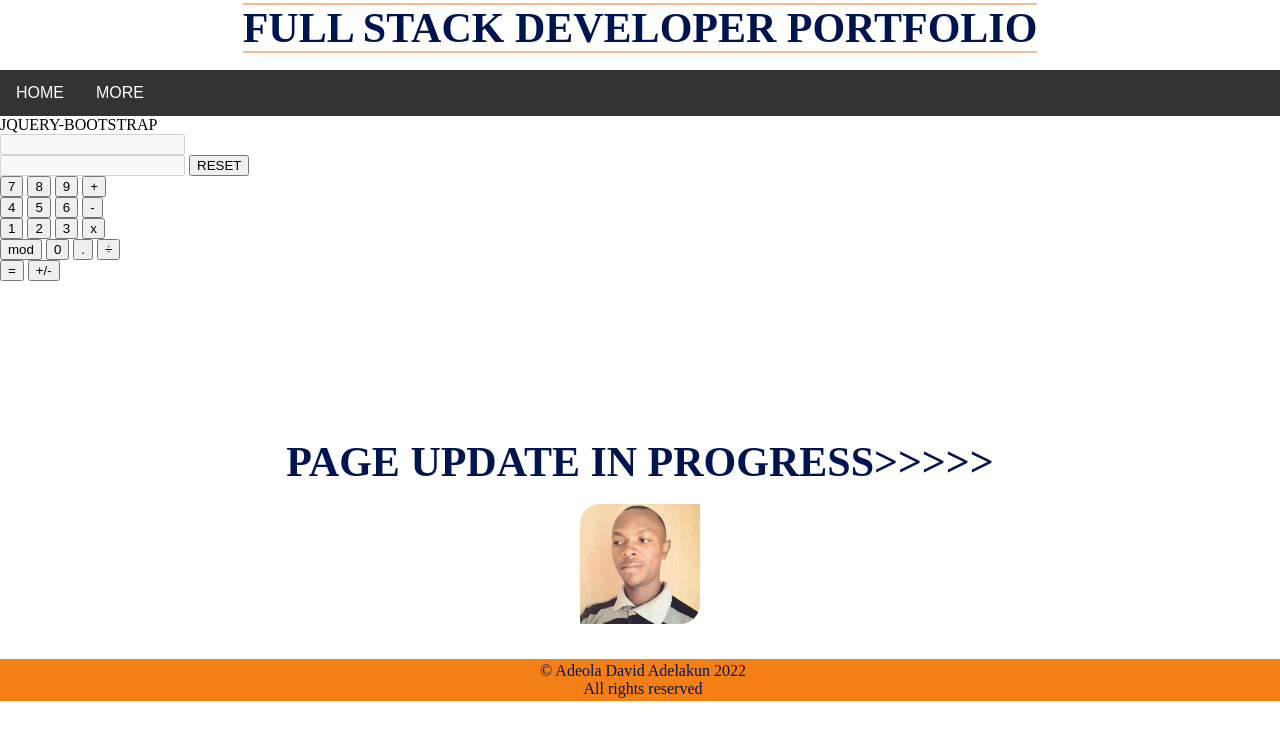
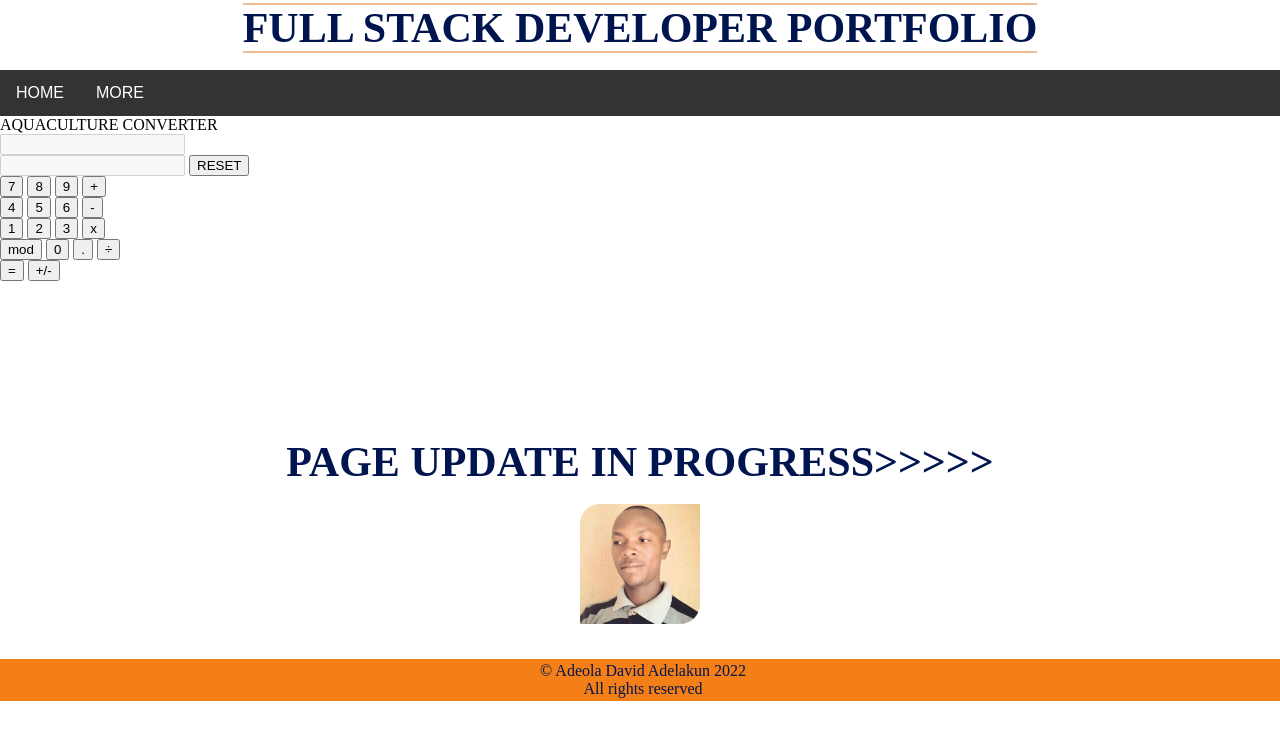
Before and after one commit to Adesdesk/Adesdesk.github.io, a plain HTML site: page project1.html in a window 1280 px wide. Shown: the part 53-792 px from the top of the page. Drawn offline with nearby package versions, Linux system fonts and the light colour scheme; a script that the page names is missing; some icons are missing.

Commit message:
Update project1.html

```diff
--- a/project1.html
+++ b/project1.html
@@ -40,7 +40,7 @@
             <div class = "calculator-area mx-auto justify-content-center border border-primary text-center">
             <div class = "history col-12">
                 <div class="logo">
-                    JQUERY-BOOTSTRAP
+                    AQUACULTURE CONVERTER
                 </div>
                 <div class="below-logo">
                     <input type="text" class="border border-primary form-control-sm text-center history-screen" disabled/>
```
